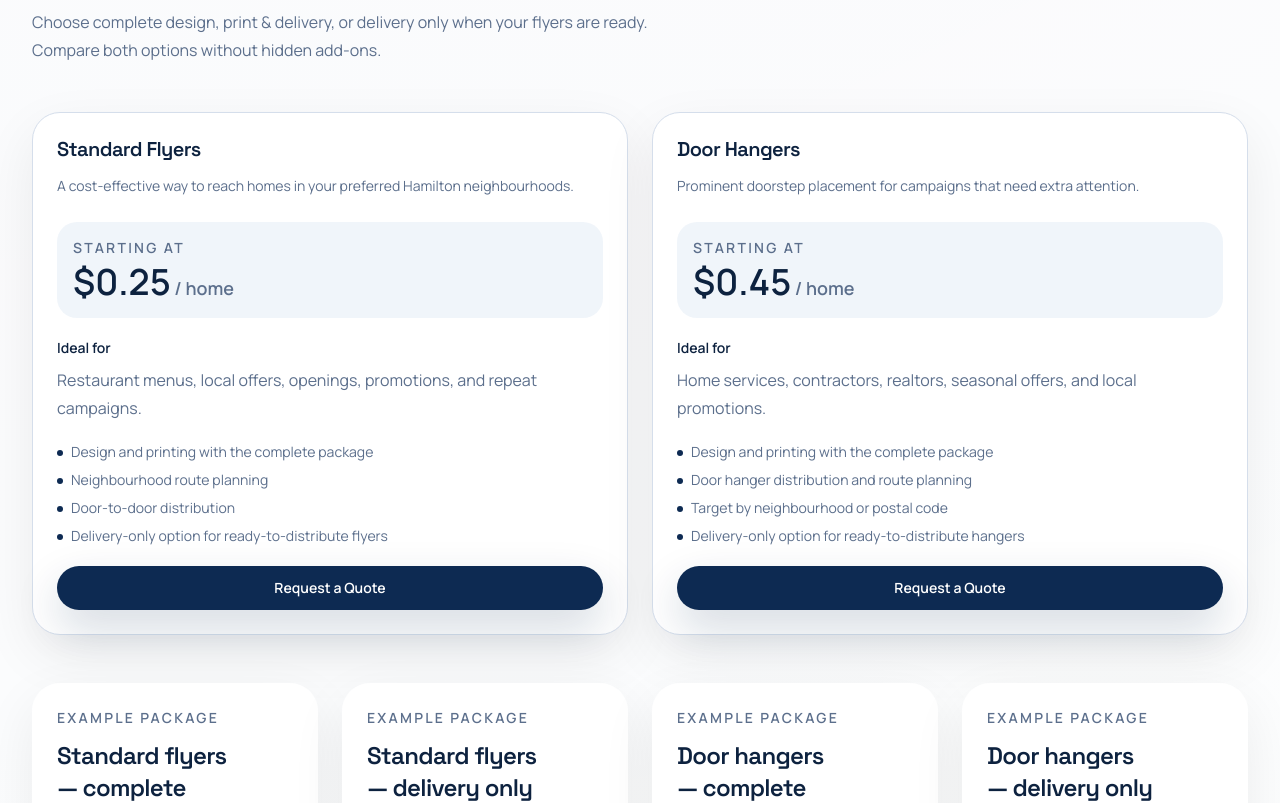
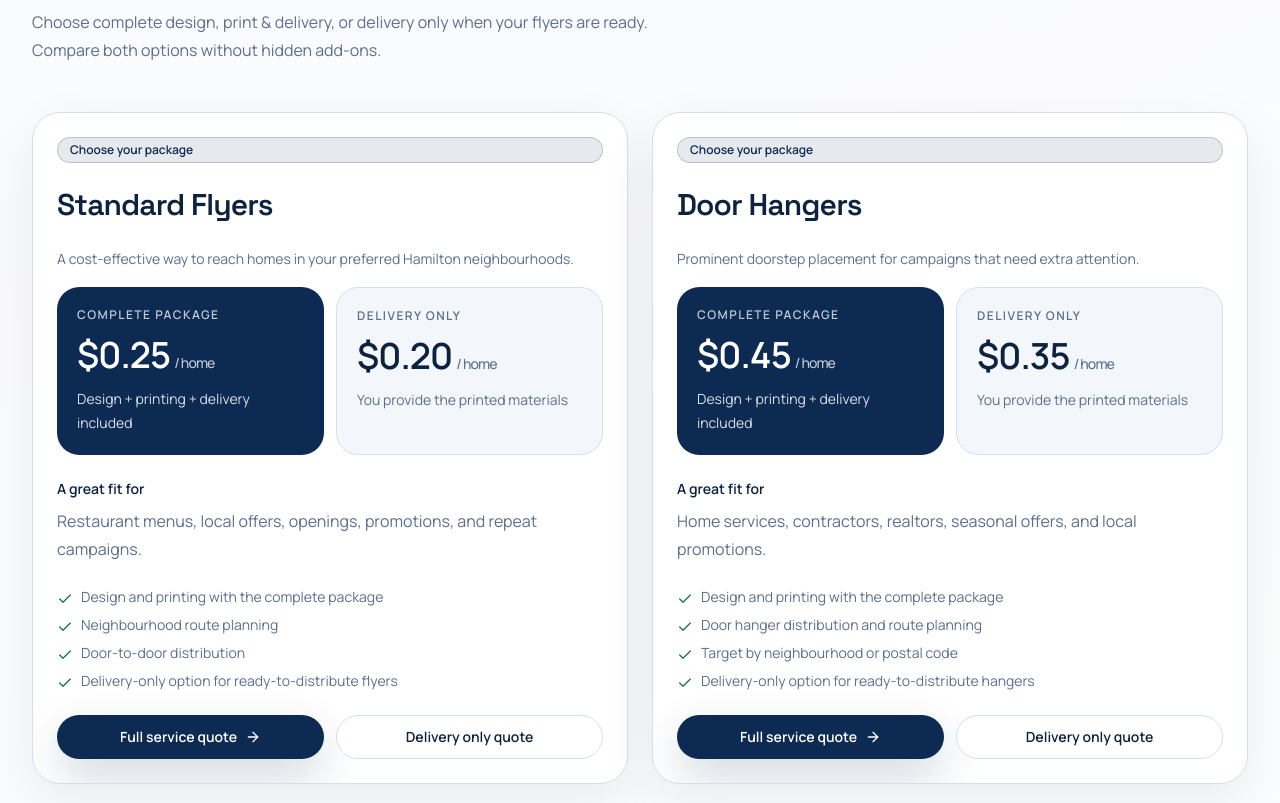
Before and after one commit to Angadsingh1241/flyer-business-website, a Next.js app: page / in a window 1280 px wide. Shown: the part 1932-2735 px from the top of the page. Built offline with nearby package versions, Linux system fonts and the light colour scheme; no server answers.

Commit message:
Refresh pricing cards and estimator for four per-home packages

```diff
--- a/components/site/pricing-card.tsx
+++ b/components/site/pricing-card.tsx
@@ -1,13 +1,9 @@
 import Link from "next/link";
+import { ArrowRight, Check } from "lucide-react";
 
+import { Badge } from "@/components/ui/badge";
 import { Button } from "@/components/ui/button";
-import {
-  Card,
-  CardContent,
-  CardDescription,
-  CardHeader,
-  CardTitle,
-} from "@/components/ui/card";
+import { Card, CardContent, CardDescription, CardHeader, CardTitle } from "@/components/ui/card";
 import type { PricingPlan } from "@/lib/site-content";
 import { formatCurrency } from "@/lib/utils";
 
@@ -17,36 +13,59 @@ type PricingCardProps = {
 
 export function PricingCard({ plan }: PricingCardProps) {
   return (
-    <Card className="h-full">
-      <CardHeader>
-        <CardTitle>{plan.title}</CardTitle>
+    <Card className="h-full overflow-hidden border-border bg-white shadow-[0_20px_70px_rgba(13,42,82,0.07)]">
+      <CardHeader className="space-y-3 pb-4">
+        <Badge variant="brand">Choose your package</Badge>
+        <CardTitle className="text-3xl">{plan.title}</CardTitle>
         <CardDescription>{plan.description}</CardDescription>
       </CardHeader>
-      <CardContent className="space-y-5">
-        <div className="rounded-[1.25rem] bg-muted/60 px-4 py-4">
-          <div className="text-sm font-semibold uppercase tracking-[0.16em] text-muted-foreground">
-            Starting at
+      <CardContent className="space-y-6">
+        <div className="grid gap-3 sm:grid-cols-2">
+          <div className="rounded-[1.4rem] bg-brand px-5 py-5 text-white">
+            <div className="text-xs font-semibold uppercase tracking-[0.12em] text-white/75">
+              Complete package
+            </div>
+            <div className="mt-3 text-4xl font-semibold tracking-tight">
+              {formatCurrency(plan.startingAt)}
+              <span className="ml-1 text-sm font-medium text-white/75">/ home</span>
+            </div>
+            <div className="mt-3 text-sm leading-6 text-white/85">Design + printing + delivery included</div>
           </div>
-          <div className="mt-1 text-4xl font-semibold text-foreground">
-            {formatCurrency(plan.startingAt)}
-            <span className="text-lg text-muted-foreground"> / home</span>
+          <div className="rounded-[1.4rem] border border-border bg-[#f3f7fc] px-5 py-5">
+            <div className="text-xs font-semibold uppercase tracking-[0.12em] text-muted-foreground">
+              Delivery only
+            </div>
+            <div className="mt-3 text-4xl font-semibold tracking-tight text-foreground">
+              {formatCurrency(plan.deliveryOnlyAt)}
+              <span className="ml-1 text-sm font-medium text-muted-foreground">/ home</span>
+            </div>
+            <div className="mt-3 text-sm leading-6 text-muted-foreground">You provide the printed materials</div>
           </div>
         </div>
-        <div className="space-y-2">
-          <div className="text-sm font-semibold text-foreground">Ideal for</div>
-          <p>{plan.idealFor}</p>
+        <div>
+          <div className="text-sm font-semibold text-foreground">A great fit for</div>
+          <p className="mt-2">{plan.idealFor}</p>
         </div>
         <ul className="grid gap-2 text-sm text-muted-foreground">
           {plan.includes.map((item) => (
-            <li key={item} className="flex gap-2">
-              <span className="mt-2 h-1.5 w-1.5 rounded-full bg-brand" />
+            <li key={item} className="flex items-start gap-2">
+              <Check aria-hidden="true" className="mt-1 h-4 w-4 shrink-0 text-success" />
               <span>{item}</span>
             </li>
           ))}
         </ul>
-        <Button asChild variant="brand" className="w-full">
-          <Link href={`/contact?deliveryType=${plan.deliveryType}`}>{plan.ctaLabel}</Link>
-        </Button>
+        <div className="grid gap-3 sm:grid-cols-2">
+          <Button asChild variant="brand" className="w-full">
+            <Link href={`/contact?deliveryType=${plan.deliveryType}&fulfillment=complete`}>
+              Full service quote <ArrowRight aria-hidden="true" className="h-4 w-4" />
+            </Link>
+          </Button>
+          <Button asChild variant="outline" className="w-full">
+            <Link href={`/contact?deliveryType=${plan.deliveryType}&fulfillment=delivery-only`}>
+              Delivery only quote
+            </Link>
+          </Button>
+        </div>
       </CardContent>
     </Card>
   );
```
